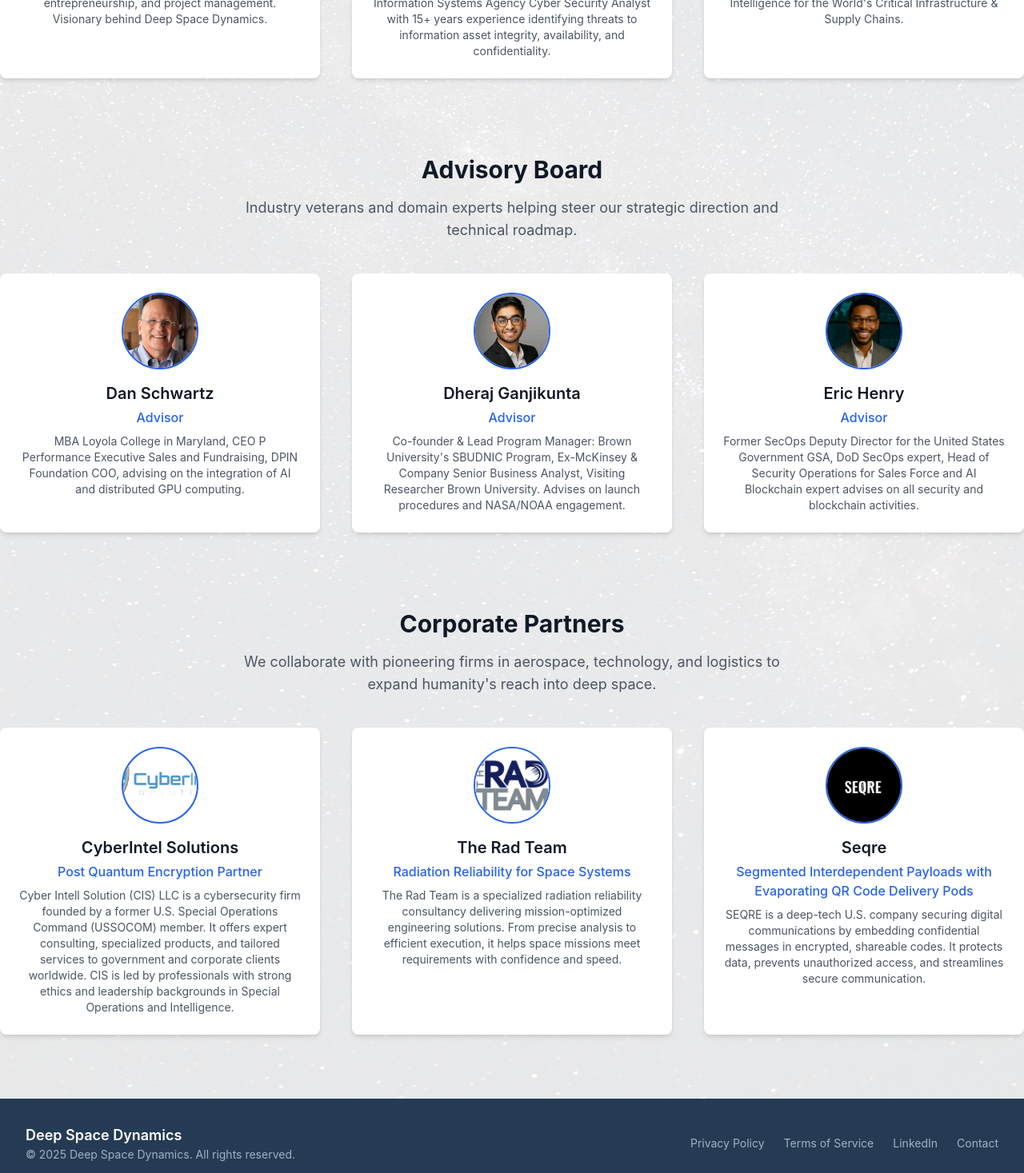
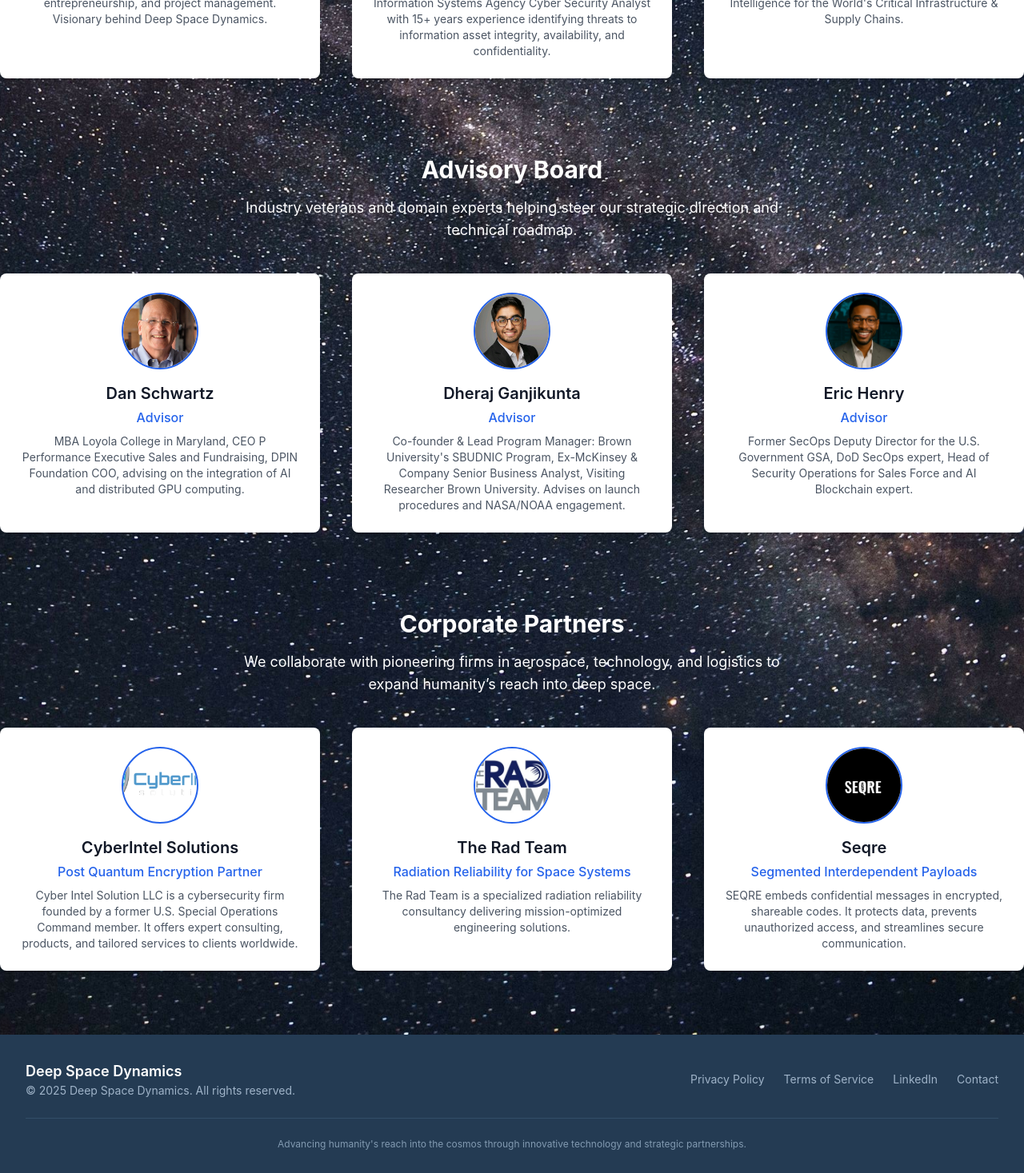
Before and after one commit to tommytoyou/deep-space-dynamics, a React (Create React App) app: page /team in a window 1280 px wide. Shown: the part 555-2022 px from the top of the page at 80% size. Built offline with nearby package versions, Linux system fonts and the light colour scheme; the HTML template or start-up script is replaced by a standard one.

Commit message:
Fix team page background and make all headers white

```diff
--- a/src/pages/Team.jsx
+++ b/src/pages/Team.jsx
@@ -6,7 +6,7 @@
       className="bg-cover bg-center min-h-screen"
       style={{ backgroundImage: "url('/images/team/milkyway.jpg')" }}
     >
-      <div className="py-20 bg-white bg-opacity-90">
+      <div className="py-20">
         {/* Our Team Header */}
         <div className="text-center mb-16">
           <h1 className="text-4xl md:text-5xl font-bold text-white mb-4">Our Team</h1>
@@ -50,8 +50,8 @@
 
         {/* Advisory Board Header */}
         <div className="text-center mt-24 mb-10">
-          <h2 className="text-3xl font-bold text-gray-900 mb-4">Advisory Board</h2>
-          <p className="text-lg text-gray-600 max-w-2xl mx-auto">
+          <h2 className="text-3xl font-bold text-white mb-4">Advisory Board</h2>
+          <p className="text-lg text-white max-w-2xl mx-auto">
             Industry veterans and domain experts helping steer our strategic direction and technical roadmap.
           </p>
         </div>
@@ -60,11 +60,7 @@
         <div className="grid md:grid-cols-3 gap-10">
           {/* Dan Schwartz */}
           <div className="bg-white rounded-lg shadow-md p-6 text-center">
-            <img
-              src="/images/team/dan.jpeg"
-              alt="Dan Schwartz"
-              className="w-24 h-24 rounded-full mx-auto mb-4 object-cover border-2 border-primary-600"
-            />
+            <img src="/images/team/dan.jpeg" alt="Dan Schwartz" className="w-24 h-24 rounded-full mx-auto mb-4 object-cover border-2 border-primary-600" />
             <h2 className="text-xl font-semibold text-gray-900 mb-1">Dan Schwartz</h2>
             <p className="text-primary-600 font-medium">Advisor</p>
             <p className="text-sm text-gray-600 mt-2">
@@ -72,13 +68,9 @@
             </p>
           </div>
 
-          {/* Dheraj Ganjikunta */}
+          {/* Dheraj */}
           <div className="bg-white rounded-lg shadow-md p-6 text-center">
-            <img
-              src="/images/team/dheraj.jpeg"
-              alt="Dheraj Ganjikunta"
-              className="w-24 h-24 rounded-full mx-auto mb-4 object-cover border-2 border-primary-600"
-            />
+            <img src="/images/team/dheraj.jpeg" alt="Dheraj Ganjikunta" className="w-24 h-24 rounded-full mx-auto mb-4 object-cover border-2 border-primary-600" />
             <h2 className="text-xl font-semibold text-gray-900 mb-1">Dheraj Ganjikunta</h2>
             <p className="text-primary-600 font-medium">Advisor</p>
             <p className="text-sm text-gray-600 mt-2">
@@ -86,72 +78,54 @@
             </p>
           </div>
 
-          {/* Eric Henry */}
+          {/* Eric */}
           <div className="bg-white rounded-lg shadow-md p-6 text-center">
-            <img
-              src="/images/team/eric.jpeg"
-              alt="Eric R"
-              className="w-24 h-24 rounded-full mx-auto mb-4 object-cover border-2 border-primary-600"
-            />
+            <img src="/images/team/eric.jpeg" alt="Eric R" className="w-24 h-24 rounded-full mx-auto mb-4 object-cover border-2 border-primary-600" />
             <h2 className="text-xl font-semibold text-gray-900 mb-1">Eric Henry</h2>
             <p className="text-primary-600 font-medium">Advisor</p>
             <p className="text-sm text-gray-600 mt-2">
-              Former SecOps Deputy Director for the United States Government GSA, DoD SecOps expert, Head of Security Operations for Sales Force and AI Blockchain expert advises on all security and blockchain activities.
+              Former SecOps Deputy Director for the U.S. Government GSA, DoD SecOps expert, Head of Security Operations for Sales Force and AI Blockchain expert.
             </p>
           </div>
         </div>
 
         {/* Corporate Partners Header */}
         <div className="text-center mt-24 mb-10">
-          <h2 className="text-3xl font-bold text-gray-900 mb-4">Corporate Partners</h2>
-          <p className="text-lg text-gray-600 max-w-2xl mx-auto">
-            We collaborate with pioneering firms in aerospace, technology, and logistics to expand humanity's reach into deep space.
+          <h2 className="text-3xl font-bold text-white mb-4">Corporate Partners</h2>
+          <p className="text-lg text-white max-w-2xl mx-auto">
+            We collaborate with pioneering firms in aerospace, technology, and logistics to expand humanity’s reach into deep space.
           </p>
         </div>
 
         {/* Corporate Partners Section */}
         <div className="grid md:grid-cols-3 gap-10">
-          {/* CyberIntel Solutions */}
+          {/* CIS */}
           <div className="bg-white rounded-lg shadow-md p-6 text-center">
-            <img
-              src="/images/team/cyberintelsolutions.png"
-              alt="CyberIntel Solutions"
-              className="w-24 h-24 rounded-full mx-auto mb-4 object-cover border-2 border-primary-600"
-            />
+            <img src="/images/team/cyberintelsolutions.png" alt="CyberIntel Solutions" className="w-24 h-24 rounded-full mx-auto mb-4 object-cover border-2 border-primary-600" />
             <h2 className="text-xl font-semibold text-gray-900 mb-1">CyberIntel Solutions</h2>
             <p className="text-primary-600 font-medium">Post Quantum Encryption Partner</p>
             <p className="text-sm text-gray-600 mt-2">
-              Cyber Intell Solution (CIS) LLC is a cybersecurity firm founded by a former U.S. Special Operations Command (USSOCOM) member. It offers expert consulting, specialized products, and tailored services to government and corporate clients worldwide. CIS is led by professionals with strong ethics and leadership backgrounds in Special Operations and Intelligence.
+              Cyber Intel Solution LLC is a cybersecurity firm founded by a former U.S. Special Operations Command member. It offers expert consulting, products, and tailored services to clients worldwide.
             </p>
           </div>
 
           {/* The Rad Team */}
           <div className="bg-white rounded-lg shadow-md p-6 text-center">
-            <img
-              src="/images/team/theradteam.jpeg"
-              alt="The Rad Team"
-              className="w-24 h-24 rounded-full mx-auto mb-4 object-cover border-2 border-primary-600"
-            />
+            <img src="/images/team/theradteam.jpeg" alt="The Rad Team" className="w-24 h-24 rounded-full mx-auto mb-4 object-cover border-2 border-primary-600" />
             <h2 className="text-xl font-semibold text-gray-900 mb-1">The Rad Team</h2>
             <p className="text-primary-600 font-medium">Radiation Reliability for Space Systems</p>
             <p className="text-sm text-gray-600 mt-2">
-              The Rad Team is a specialized radiation reliability consultancy delivering mission-optimized engineering solutions. From precise analysis to efficient execution, it helps space missions meet requirements with confidence and speed.
+              The Rad Team is a specialized radiation reliability consultancy delivering mission-optimized engineering solutions.
             </p>
           </div>
 
           {/* Seqre */}
           <div className="bg-white rounded-lg shadow-md p-6 text-center">
-            <img
-              src="/images/team/seqre.png"
-              alt="Seqre"
-              className="w-24 h-24 rounded-full mx-auto mb-4 object-cover border-2 border-primary-600"
-            />
+            <img src="/images/team/seqre.png" alt="Seqre" className="w-24 h-24 rounded-full mx-auto mb-4 object-cover border-2 border-primary-600" />
             <h2 className="text-xl font-semibold text-gray-900 mb-1">Seqre</h2>
-            <p className="text-primary-600 font-medium">
-              Segmented Interdependent Payloads with Evaporating QR Code Delivery Pods
-            </p>
+            <p className="text-primary-600 font-medium">Segmented Interdependent Payloads</p>
             <p className="text-sm text-gray-600 mt-2">
-              SEQRE is a deep-tech U.S. company securing digital communications by embedding confidential messages in encrypted, shareable codes. It protects data, prevents unauthorized access, and streamlines secure communication.
+              SEQRE embeds confidential messages in encrypted, shareable codes. It protects data, prevents unauthorized access, and streamlines secure communication.
             </p>
           </div>
         </div>
```
